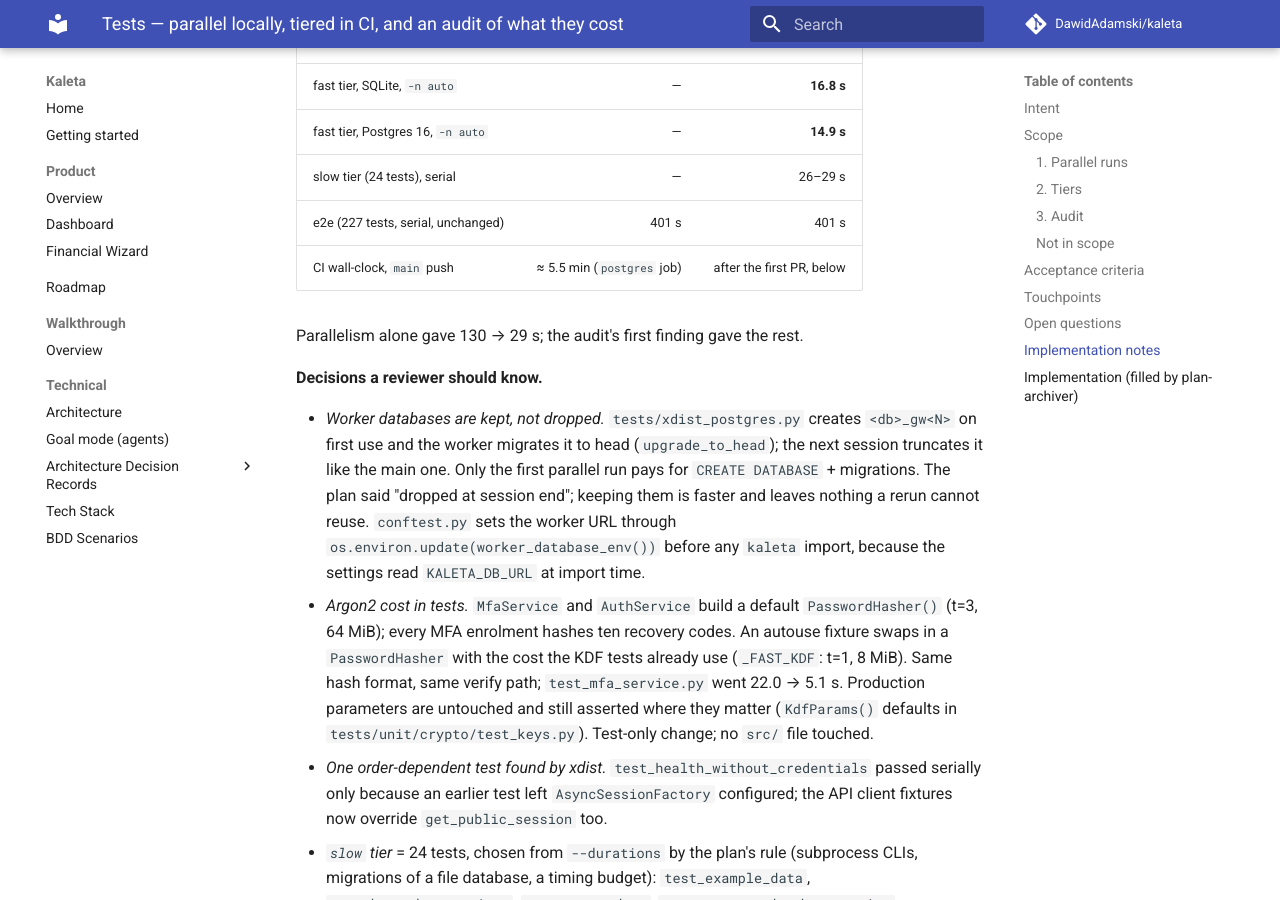
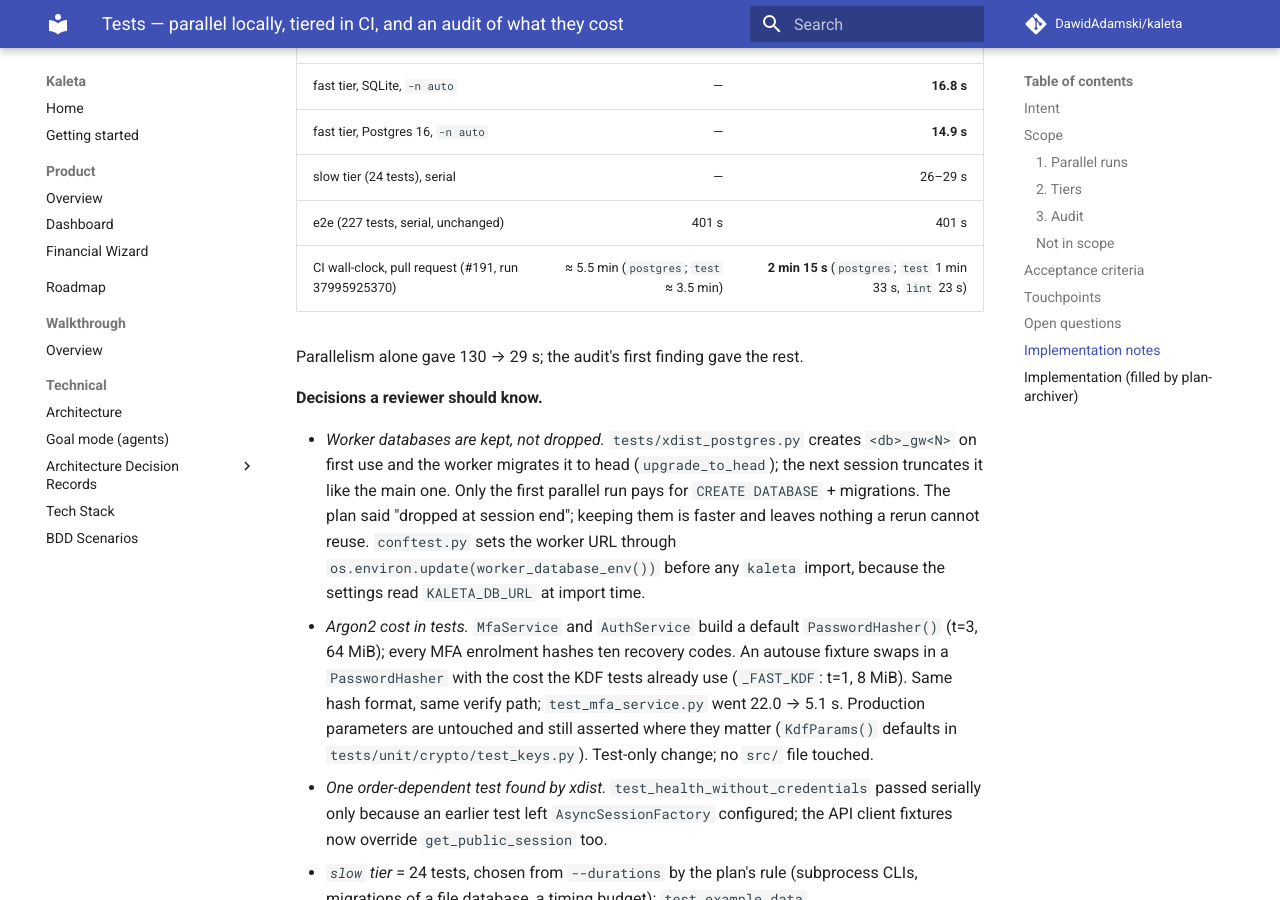
Before and after one commit to DawidAdamski/kaleta, an MkDocs documentation site: the page built from docs/plans/test-suite-speed.md, in a window 1280 px wide and 900 px high, scrolled down 2993 px. Built offline with MkDocs 1.6.1 and Material for MkDocs 9.7.7, drawn with Linux system fonts in a browser that asks for light colours; comment, search, counter and statistics services are not loaded.

Commit message:
docs(plans): test-suite-speed CI wall-clock after the change
Co-Authored-By: Claude Opus 5.5 <noreply@anthropic.com>

```diff
--- a/docs/plans/test-suite-speed.md
+++ b/docs/plans/test-suite-speed.md
@@ -126,7 +126,7 @@ changes.
 | fast tier, Postgres 16, `-n auto` | — | **14.9 s** |
 | slow tier (24 tests), serial | — | 26–29 s |
 | e2e (227 tests, serial, unchanged) | 401 s | 401 s |
-| CI wall-clock, `main` push | ≈ 5.5 min (`postgres` job) | after the first PR, below |
+| CI wall-clock, pull request (#191, run 37995925370) | ≈ 5.5 min (`postgres`; `test` ≈ 3.5 min) | **2 min 15 s** (`postgres`; `test` 1 min 33 s, `lint` 23 s) |
 
 Parallelism alone gave 130 → 29 s; the audit's first finding gave the rest.
 
```
